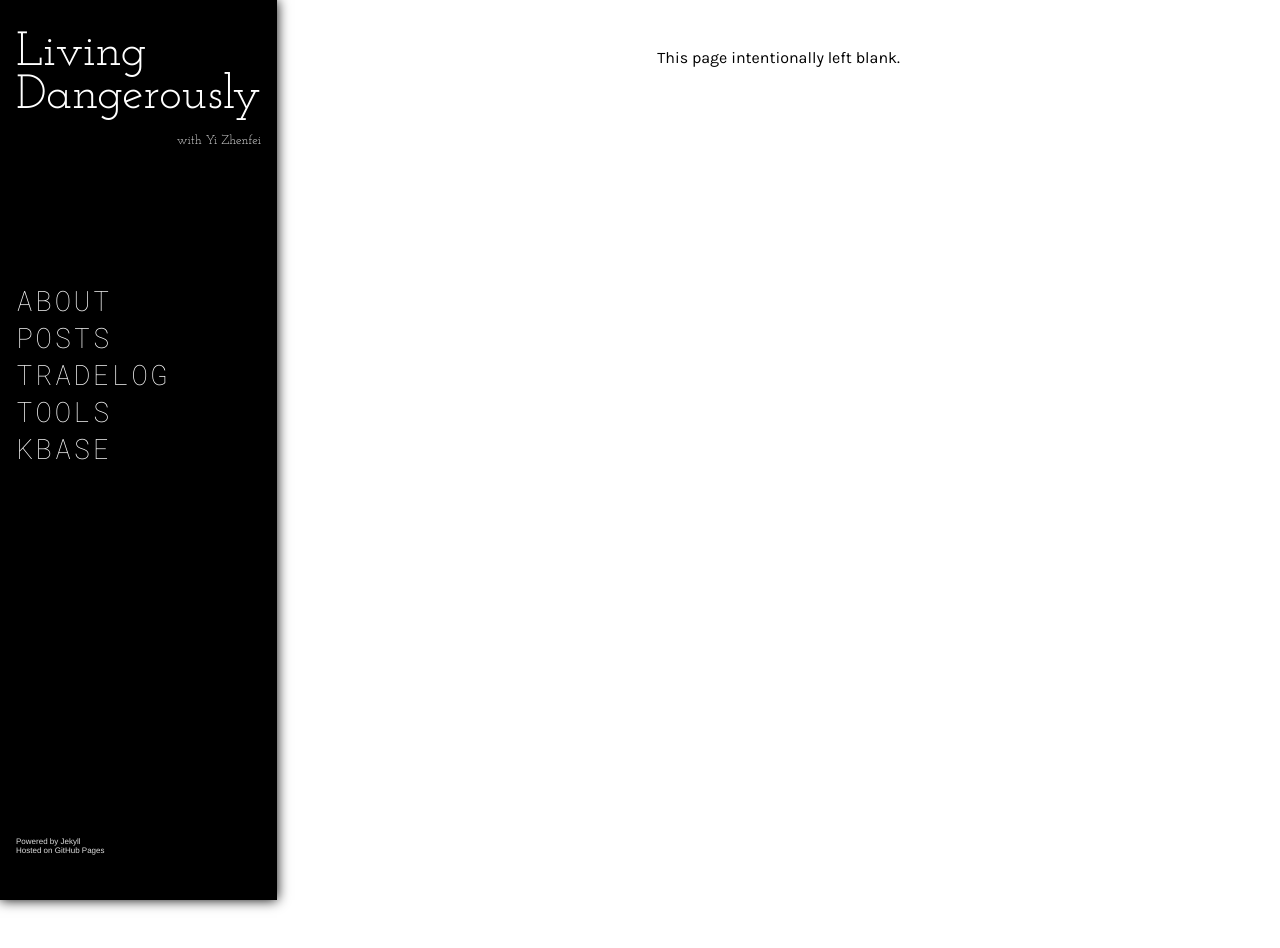
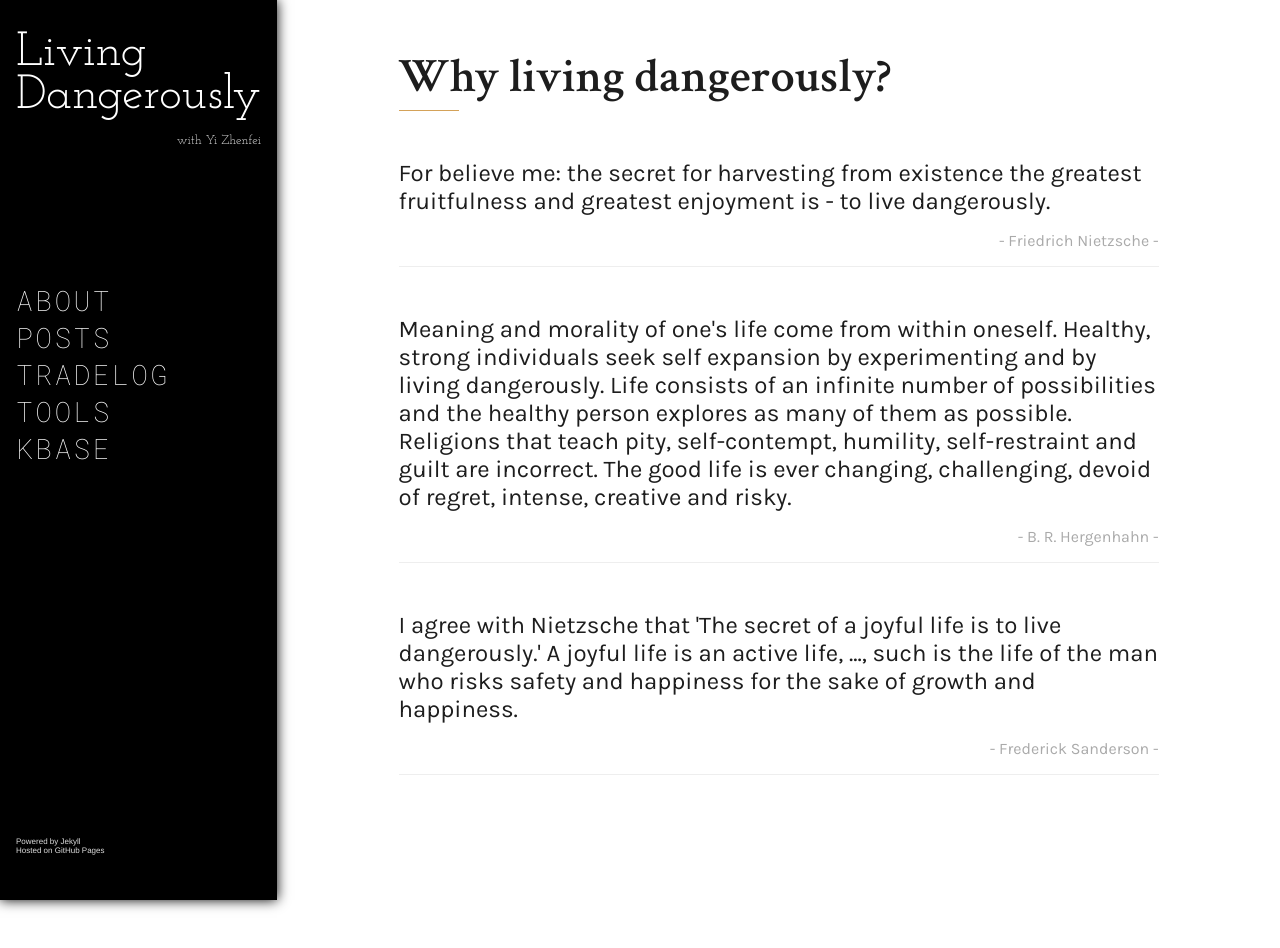
Before and after one commit to yizhenfei/yizhenfei.github.io, a Jekyll site: the page built from about.html, in a window 1280 px wide. Built offline with Jekyll 4.4.1, drawn with Linux system fonts in a browser that asks for light colours.

Commit message:
更新ABOUT页面

```diff
--- a/about.html
+++ b/about.html
@@ -1,7 +1,29 @@
 ---
 layout: default
-title: About
+title: ABOUT
 ---
 <div class="ld-about">
-  This page intentionally left blank.
+  <h2>
+    Why living dangerously?
+  </h2>
+  <p class="ld-quote">
+    For believe me: the secret for harvesting from existence the greatest fruitfulness and greatest enjoyment is - to live dangerously.
+  </p>
+  <p class="ld-signature">
+    - Friedrich Nietzsche -
+  </p>
+  <p class="ld-quote">
+    Meaning and morality of one's life come from within oneself. Healthy, strong individuals seek self expansion by experimenting and by living dangerously. Life consists of an infinite number of possibilities and the healthy person explores as many of them as possible. Religions that teach pity, self-contempt, humility, self-restraint and guilt are incorrect. The good life is ever changing, challenging, devoid of regret, intense, creative and risky.
+  </p>
+  <p class="ld-signature">
+    - B. R. Hergenhahn -
+  </p>
+  <p class="ld-quote">
+    I agree with Nietzsche that 'The secret of a joyful life is to live dangerously.' A joyful life is an active life, ..., such is the life of the man who risks safety and happiness for the sake of growth and happiness.
+  </p>
+  <p class="ld-signature">
+    - Frederick Sanderson -
+  </p>
+  <div class="ld-about-footer">
+  </div>
 </div>
--- a/assets/css/style.scss
+++ b/assets/css/style.scss
@@ -230,7 +230,39 @@ h2 {
 
 .ld-about {
     width: 100%;
-    text-align: center;
+}
+
+.ld-about h2 {
+    font-size: 3rem;
+}
+
+.ld-about h2:after {
+    background-color: #d4a259;
+    display: block;
+    content: "";
+    height: 1px;
+    margin-top: .25rem;
+    width: 60px;
+}
+
+.ld-about .ld-quote {
+    margin-top: 3rem;
+    margin-bottom: 0rem;
+    color: #1d1d1d;
+    font-size: 1.5rem;
+}
+
+.ld-about .ld-signature {
+    color: #aaa;
+    font-size: 1rem;
+    text-align: right;
+    padding-bottom: 1rem;
+    border-bottom: 1px solid #eee;
+}
+
+.ld-about-footer {
+    margin-top: 3rem;
+    margin-bottom: 3rem;
 }
 
 /* Media Queries */
```
